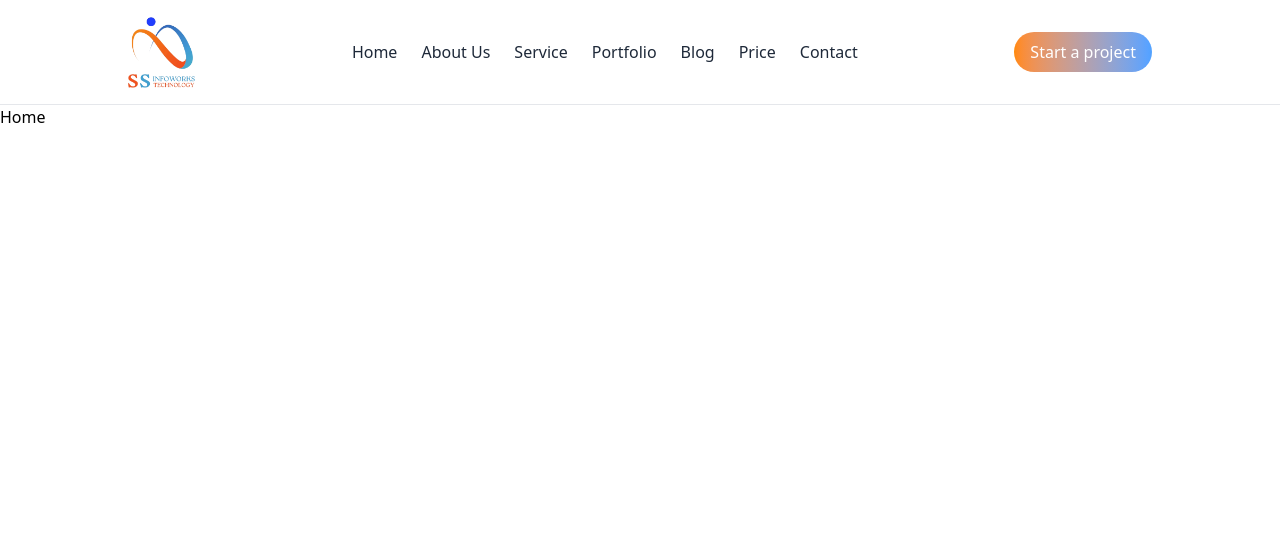
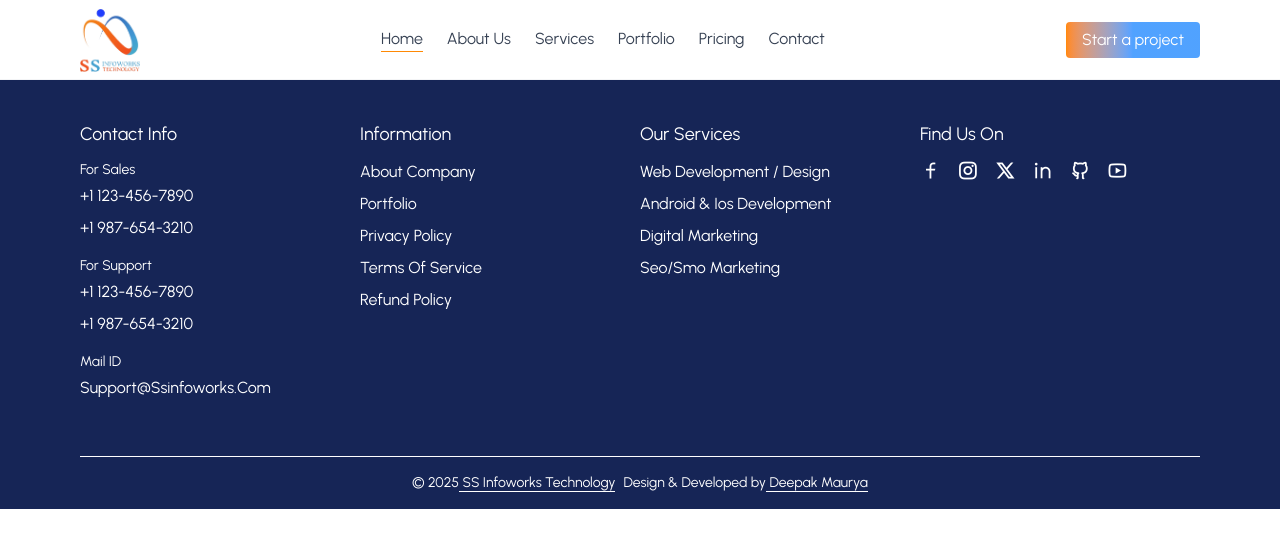
Before and after one commit to thedeepakmaurya/ss_info_works, a Next.js app: page / in a window 1280 px wide. Shown: the top 548 px of the page. Built offline with nearby package versions, Linux system fonts and the light colour scheme.

Commit message:
header footer ui

```diff
--- a/app/globals.css
+++ b/app/globals.css
@@ -1 +1,23 @@
 @import "tailwindcss";
+
+@layer utilities{
+    footer h3{
+        @apply text-lg mb-3 capitalize
+    }
+
+    footer ul{
+        @apply flex flex-col gap-2 capitalize
+    }
+
+    footer li:hover{
+        @apply text-orange-400
+    }
+
+    footer i:hover{
+        @apply text-orange-400
+    }
+
+    footer h5{
+        @apply mb-1 text-sm
+    }
+}
--- a/app/layout.jsx
+++ b/app/layout.jsx
@@ -1,14 +1,13 @@
 import MainLayout from "@/components/layout/MainLayout";
 import "./globals.css";
 import "remixicon/fonts/remixicon.css";
-import { Comfortaa } from "next/font/google";
+import { Urbanist } from 'next/font/google'
 
-const comfortaa = Comfortaa({
-  subsets: ["latin"],
-  weight: ["400", "600", "700"], // Adjust as needed
-  variable: "--font-comfortaa",
-  display: "swap",
-});
+const urbanist = Urbanist({
+  subsets: ['latin'],
+  variable: '--font-urbanist',
+  display: 'swap',
+})
 
 export const metadata = {
   title: "SS Infoworks Technology",
@@ -19,7 +18,7 @@ export const metadata = {
 export default function RootLayout({ children }) {
   return (
     <html lang="en">
-      <body className={comfortaa.variable}>
+      <body className={urbanist.className}>
         <MainLayout>{children}</MainLayout>
       </body>
     </html>
--- a/components/section/HomePage.jsx
+++ b/components/section/HomePage.jsx
@@ -1,3 +1,3 @@
 export default function HomePage() {
-  return <div>Home</div>;
+  return <div></div>;
 }
--- a/components/shared/Footer.jsx
+++ b/components/shared/Footer.jsx
@@ -1,3 +1,100 @@
+import Link from "next/link";
+import data from "../../public/db/data.json";
+
 export default function Footer() {
-  return <footer></footer>;
+  const currYear = new Date().getFullYear();
+  const { usefullinks } = data;
+
+  return (
+    <footer className="w-full">
+      <div className="h-auto w-full bg-blue-950 px-2 text-white lg:px-20">
+        <div className="grid gap-6 py-10 lg:grid-cols-4 lg:gap-0">
+          <div>
+            <h3>Contact Info</h3>
+            <h5>For Sales</h5>
+            <ul className="mb-4">
+              <li>
+                <Link href="">+1 123-456-7890</Link>
+              </li>
+              <li>
+                <Link href="">+1 987-654-3210</Link>
+              </li>
+            </ul>
+            <h5>For Support</h5>
+            <ul className="mb-4">
+              <li>
+                <Link href="">+1 123-456-7890</Link>
+              </li>
+              <li>
+                <Link href="">+1 987-654-3210</Link>
+              </li>
+            </ul>
+            <h5>Mail ID</h5>
+            <ul className="mb-4">
+              <li>
+                <Link href="mailto:support@ssinfoworks.com">
+                  support@ssinfoworks.com
+                </Link>
+              </li>
+            </ul>
+          </div>
+          {usefullinks.map((item, index) => (
+            <div key={index}>
+              <h3>{item.label}</h3>
+              <ul>
+                {item.links.map((link, index) => (
+                  <li key={index}>
+                    <Link href={link.route}>{link.label}</Link>
+                  </li>
+                ))}
+              </ul>
+            </div>
+          ))}
+          <div>
+            <h3>Find us on</h3>
+            <div className="space-x-4">
+              <Link href="#">
+                <i className="ri-facebook-line ri-lg"></i>
+              </Link>
+              <Link href="#">
+                <i className="ri-instagram-line ri-lg"></i>
+              </Link>
+              <Link href="#">
+                <i className="ri-twitter-x-line ri-lg"></i>
+              </Link>
+              <Link href="#">
+                <i className="ri-linkedin-line ri-lg"></i>
+              </Link>
+              <Link href="#">
+                <i className="ri-github-line ri-lg"></i>
+              </Link>
+              <Link href="#">
+                <i className="ri-youtube-line ri-lg"></i>
+              </Link>
+            </div>
+          </div>
+        </div>
+        <div className="space-x-2 border-t py-4 text-center text-sm">
+          <span>
+            &copy; {currYear}
+            <Link className="border-b" href="#">
+              {" "}
+              SS Infoworks Technology
+            </Link>
+          </span>
+          <span>
+            Design & Developed by
+            <Link
+              className="border-b"
+              href="https://deepakmaurya.us"
+              target="_blank"
+            >
+              {" "}
+              Deepak Maurya
+            </Link>
+          </span>
+        </div>
+      </div>
+    </footer>
+  );
 }
--- a/components/shared/Header.jsx
+++ b/components/shared/Header.jsx
@@ -1,53 +1,61 @@
+"use client";
 import Image from "next/image";
 import Link from "next/link";
+import data from "../../public/db/data.json";
+import { usePathname } from "next/navigation";
+import { useState } from "react";
 
 export default function Header() {
+  const { navigation } = data;
+  const path = usePathname();
+
+  const [isMenuOpen, setIsMenuOpen] = useState(true);
+
+  const fetchMenu = () => {
+    return (
+      <ul className="flex flex-col gap-3 lg:flex-row lg:gap-6">
+        {navigation.map((item, index) => {
+          const isActive = path === item.route;
+          return (
+            <li
+              key={index}
+              className={`capitalize hover:border-b hover:border-blue-400 ${isActive && "border-b border-orange-400"}`}
+            >
+              <Link href={item.route}>{item.label}</Link>
+            </li>
+          );
+        })}
+      </ul>
+    );
+  };
+
   return (
-    <header className="lg:p-4 p-3 border-b border-gray-200 sticky top-0">
-      <div className="flex justify-between items-center lg:mx-28 ">
-        {/* logo */}
+    <header className="sticky top-0 h-20 w-full bg-white">
+      <div className="flex h-full items-center justify-between border-b border-gray-100 px-2 lg:px-20">
         <Image
-          className="h-18 w-auto"
+          className="h-16 w-auto"
           src="/img/logo.png"
           alt="logo"
-          width={1000}
-          height={1000}
+          width={100}
+          height={100}
         />
-        {/* navigation */}
-        <nav className="text-gray-800 hidden lg:block">
-          <ul className="flex space-x-6 ">
-            <li>
-              <Link href="/">Home</Link>
-            </li>
-            <li>
-              <Link href="/about">About Us</Link>
-            </li>
-            <li>
-              <Link href="/service">Service</Link>
-            </li>
-            <li>
-              <Link href="/portfolio">Portfolio</Link>
-            </li>
-            <li>
-              <Link href="/blog">Blog</Link>
-            </li>
-            <li>
-              <Link href="/price">Price</Link>
-            </li>
-            <li>
-              <Link href="/contact">Contact</Link>
-            </li>
-          </ul>
-        </nav>
+        <nav className="hidden text-gray-700 lg:block">{fetchMenu()}</nav>
         <div className="flex items-center gap-3">
           {/* start button*/}
-          <button className="bg-gradient-to-r from-orange-400 to-blue-400 hover:scale-95 transition-all ease-in-out cursor-pointer px-4 py-2 rounded-full text-white">
+          <button className="cursor-pointer rounded-sm bg-gradient-to-r from-orange-400 to-blue-400 to-50% px-4 py-1.5 text-white transition-all duration-300 ease-in-out hover:scale-105">
             Start a project
           </button>
-          {/* hamburger menu */}
-          <i className="ri-menu-3-line ri-xl lg:hidden"></i>
+          <i
+            onClick={() => setIsMenuOpen(!isMenuOpen)}
+            className={`ri-xl text-gray-700 lg:hidden ${isMenuOpen ? "ri-menu-3-line" : "ri-close-large-line"}`}
+          ></i>
         </div>
       </div>
+      <nav
+        className={`fixed inset-y-0 top-20 w-full transform bg-white px-2 py-4 transition-transform delay-300 lg:hidden ${isMenuOpen ? "translate-x-0" : "translate-x-full"}`}
+      >
+        {fetchMenu()}
+      </nav>
     </header>
   );
 }
--- /dev/null
+++ b/public/db/data.json
@@ -0,0 +1,76 @@
+{
+  "navigation": [
+    {
+      "label": "home",
+      "route": "/"
+    },
+    {
+      "label": "about us",
+      "route": "/about"
+    },
+    {
+      "label": "services",
+      "route": "/services"
+    },
+    {
+      "label": "portfolio",
+      "route": "/portfolio"
+    },
+    {
+      "label": "pricing",
+      "route": "/pricing"
+    },
+    {
+      "label": "contact",
+      "route": "/contact"
+    }
+  ],
+  "usefullinks": [
+    {
+      "label": "information",
+      "links": [
+        {
+          "label": "about company",
+          "route": "/about"
+        },
+        {
+          "label": "portfolio",
+          "route": "/portfolio"
+        },
+        {
+          "label": "privacy policy",
+          "route": "/privacy-policy"
+        },
+        {
+          "label": "terms of service",
+          "route": "/terms-of-service"
+        },
+        {
+          "label": "refund policy",
+          "route": "/refund-policy"
+        }
+      ]
+    },
+    {
+      "label": "our services",
+      "links": [
+        {
+          "label": "web development / design",
+          "route": "/web-development"
+        },
+        {
+          "label": "android & ios development",
+          "route": "/mobile-app-development"
+        },
+        {
+          "label": "digital marketing",
+          "route": "/digital-marketing"
+        },
+        {
+          "label": "seo/smo marketing",
+          "route": "/seo-smo-marketing"
+        }
+      ]
+    }
+  ]
+}
```
Also changed, not shown: 1 other file (tests, documents, lock files or other folders).
